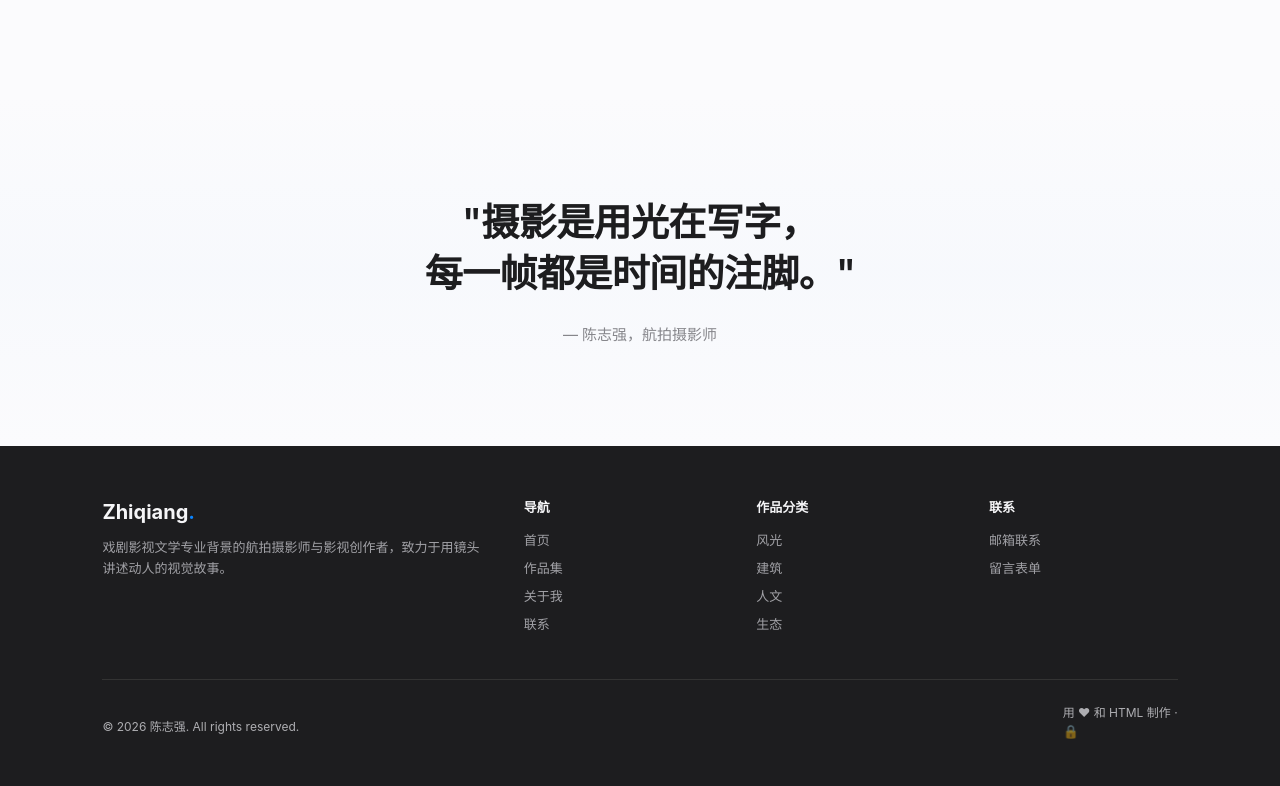
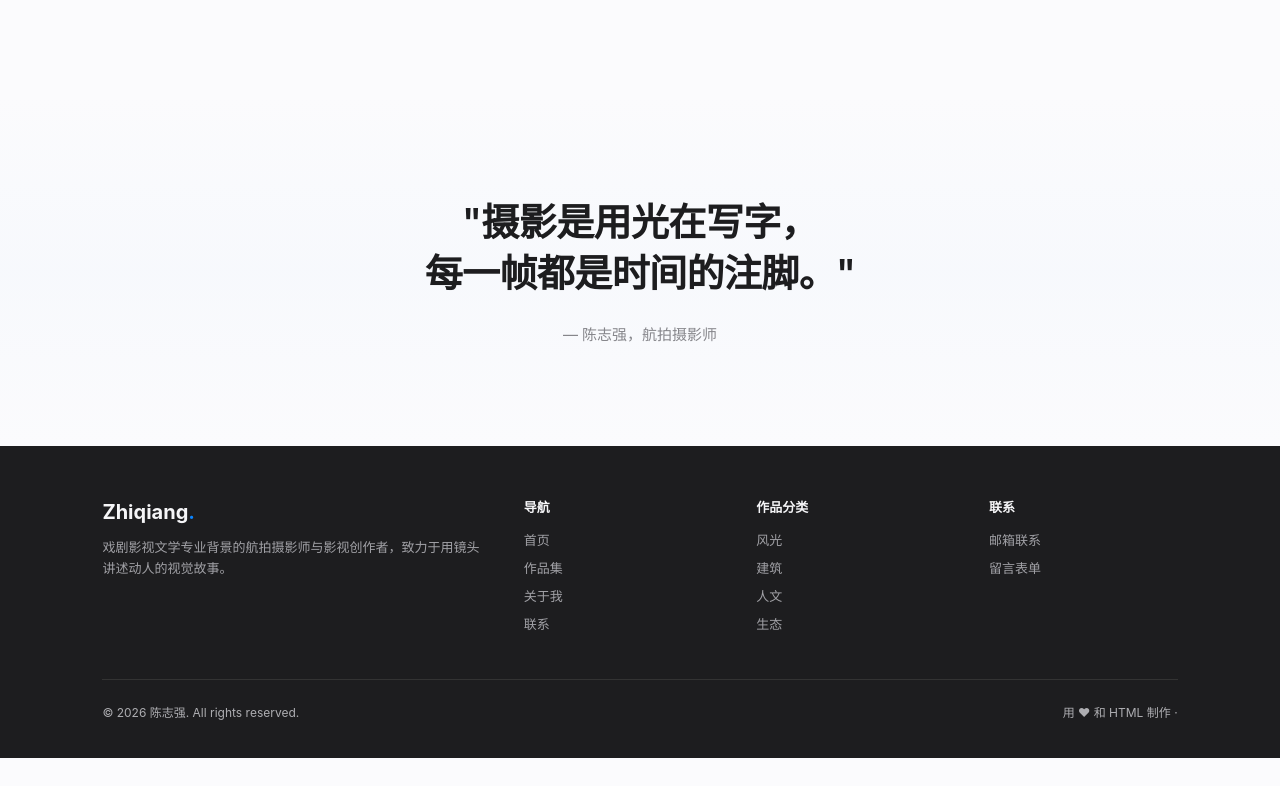
Before and after one commit to QiangziiiiI/portfolio, a plain HTML site: page index.html in a window 1280 px wide. Shown: the part 1722-2508 px from the top of the page. After the commit the page ends 2480 px from the top, so only its background shows below. Drawn offline with Linux system fonts and the light colour scheme.

Commit message:
refactor: 移除隐藏空间与 Cloudflare Functions，清理冗余占位图

```diff
--- a/index.html
+++ b/index.html
@@ -531,7 +531,7 @@ a{color:inherit;text-decoration:none}
   </div>
   <div class="footer-bottom">
     <span>&copy; 2026 陈志强. All rights reserved.</span>
-    <span>用 &hearts; 和 HTML 制作 · <a href="secret/" style="opacity:0.5;text-decoration:none" title="私密空间">🔒</a></span>
+    <span>用 &hearts; 和 HTML 制作 · </span>
   </div>
 </footer>
 
```
